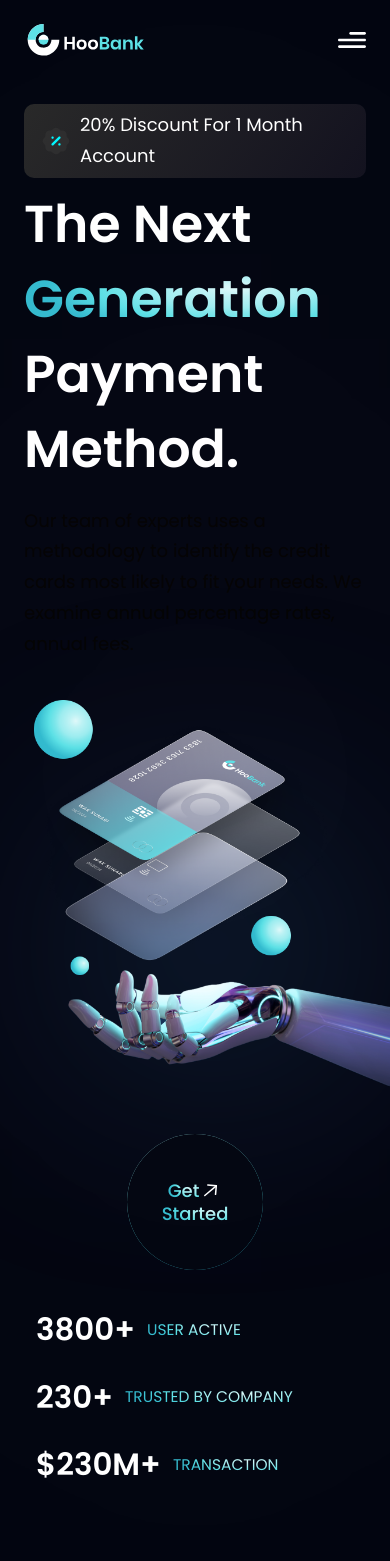
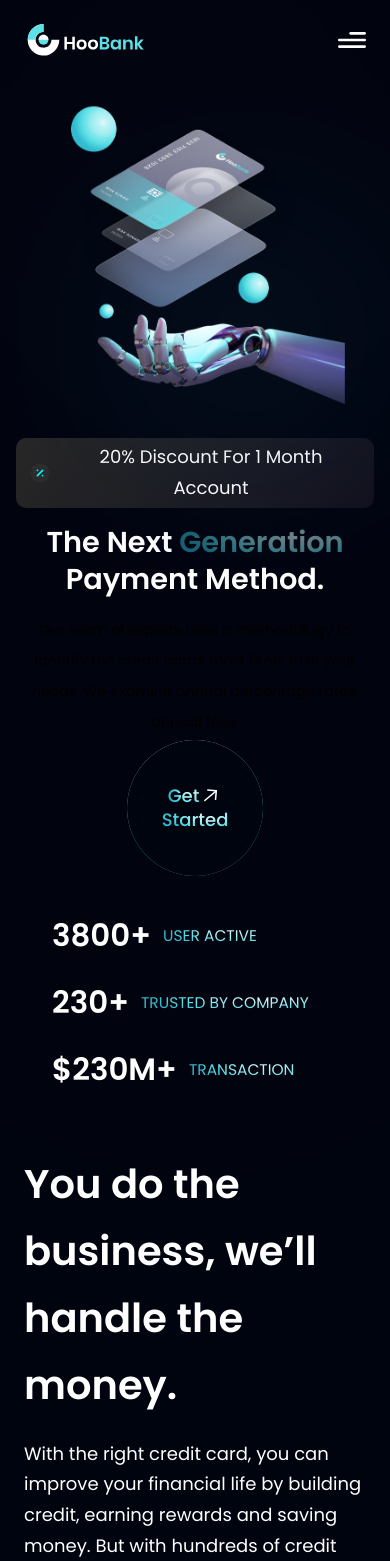
Before and after one commit to SamamaKarim092/Modern-Bank-App, a React (Vite) app: page / in a window 390 px wide. Shown: the top 1561 px of the page. Built offline with nearby package versions, Linux system fonts and the light colour scheme.

Commit message:
Apply some css  with animation and to make it responsive

```diff
--- a/package.json
+++ b/package.json
@@ -11,6 +11,7 @@
   },
   "dependencies": {
     "@tailwindcss/vite": "^4.1.11",
+    "framer-motion": "^12.23.11",
     "react": "^19.1.0",
     "react-dom": "^19.1.0",
     "tailwindcss": "^4.1.11"
--- a/src/components/Business.jsx
+++ b/src/components/Business.jsx
@@ -1,44 +1,110 @@
 import { features } from "../constants";
 import styles, { layout } from "../style";
 import Button from "./Button";
+import { motion } from "framer-motion";
 
 const FeatureCard = ({ icon, title, content, index }) => (
-  <div className={`flex flex-row p-6 rounded-[20px] ${index !== features.length - 1 ? "mb-6" : "mb-0"} feature-card text-gray-300`}>
+  <motion.div
+    className={`flex flex-row p-6 rounded-[20px] ${index !== features.length - 1 ? "mb-6" : "mb-0"} feature-card text-gray-300`}
+    initial={{ opacity: 0, x: -50 }}
+    whileInView={{ opacity: 1, x: 0 }}
+    viewport={{ once: true, margin: "-100px" }}
+    transition={{ duration: 0.5, delay: index * 0.1 }}
+    whileHover={{
+      y: -5,
+      transition: { duration: 0.2 }
+    }}
+  >
     <div className={`w-[64px] h-[64px] rounded-full ${styles.flexCenter} bg-dimBlue`}>
-      <img src={icon} alt="star" className="w-[50%] h-[50%] object-contain" />
+      <motion.img
+        src={icon}
+        alt="star"
+        className="w-[50%] h-[50%] object-contain"
+        initial={{ scale: 0 }}
+        whileInView={{ scale: 1 }}
+        viewport={{ once: true }}
+        transition={{
+          type: "spring",
+          stiffness: 300,
+          delay: index * 0.1 + 0.2
+        }}
+      />
     </div>
     <div className="flex-1 flex flex-col ml-3">
-      <h4 className="font-poppins font-semibold text-white text-[18px] leading-[23.4px] mb-1">
+      <motion.h4
+        className="font-poppins font-semibold text-white text-[18px] leading-[23.4px] mb-1"
+        initial={{ opacity: 0 }}
+        whileInView={{ opacity: 1 }}
+        viewport={{ once: true }}
+        transition={{ delay: index * 0.1 + 0.3 }}
+      >
         {title}
-      </h4>
-      <p className="font-poppins font-normal text-dimWhite text-[16px] leading-[24px]">
+      </motion.h4>
+      <motion.p
+        className="font-poppins font-normal text-dimWhite text-[16px] leading-[24px]"
+        initial={{ opacity: 0 }}
+        whileInView={{ opacity: 1 }}
+        viewport={{ once: true }}
+        transition={{ delay: index * 0.1 + 0.4 }}
+      >
         {content}
-      </p>
+      </motion.p>
     </div>
-  </div>
+  </motion.div>
 );
 
 const Business = () =>  (
   <section id="features" className={layout.section}>
-    <div className={layout.sectionInfo}>
-      <h2 className={styles.heading2}>
+    <motion.div
+      className={layout.sectionInfo}
+      initial={{ opacity: 0, y: 50 }}
+      whileInView={{ opacity: 1, y: 0 }}
+      viewport={{ once: true }}
+      transition={{ duration: 0.6 }}
+    >
+      <motion.h2
+        className={styles.heading2}
+        initial={{ opacity: 0 }}
+        whileInView={{ opacity: 1 }}
+        viewport={{ once: true }}
+        transition={{ delay: 0.2 }}
+      >
         You do the business, <br className="sm:block hidden" /> we’ll handle
         the money.
-      </h2>
-      <p className={`${styles.paragraph} max-w-[470px] mt-5 text-white`}>
+      </motion.h2>
+      <motion.p
+        className={`${styles.paragraph} max-w-[470px] mt-5 text-white`}
+        initial={{ opacity: 0 }}
+        whileInView={{ opacity: 1 }}
+        viewport={{ once: true }}
+        transition={{ delay: 0.4 }}
+      >
         With the right credit card, you can improve your financial life by
         building credit, earning rewards and saving money. But with hundreds
         of credit cards on the market.
-      </p>
+      </motion.p>
 
-      <Button styles={`mt-10`} />
-    </div>
+      <motion.div
+        initial={{ opacity: 0 }}
+        whileInView={{ opacity: 1 }}
+        viewport={{ once: true }}
+        transition={{ delay: 0.6 }}
+      >
+        <Button styles={`mt-10`} />
+      </motion.div>
+    </motion.div>
 
-    <div className={`${layout.sectionImg} flex-col`}>
+    <motion.div
+      className={`${layout.sectionImg} flex-col`}
+      initial={{ opacity: 0 }}
+      whileInView={{ opacity: 1 }}
+      viewport={{ once: true }}
+      transition={{ duration: 0.6, delay: 0.2 }}
+    >
       {features.map((feature, index) => (
         <FeatureCard key={feature.id} {...feature} index={index} />
       ))}
-    </div>
+    </motion.div>
   </section>
 );
 
--- a/src/components/Hero.jsx
+++ b/src/components/Hero.jsx
@@ -4,9 +4,9 @@ import GetStarted from "./GetStarted";
 
 const Hero = () => {
   return (
-    <section id="home" className={`flex md:flex-row flex-col ${styles.paddingY}`}>
-      <div className={`flex-1 ${styles.flexStart} flex-col xl:px-0 sm:px-16 px-6`}>
-        <div className="flex flex-row items-center py-[6px] px-4 bg-discount-gradient rounded-[10px] mb-2">
+    <section id="home" className={`flex md:flex-row flex-col ${styles.paddingY} hero-section`}>
+      <div className={`flex-1 ${styles.flexStart} flex-col xl:px-0 sm:px-16 px-6 hero-content`}>
+        <div className="flex flex-row items-center py-[6px] px-4 bg-discount-gradient rounded-[10px] mb-2 discount-badge">
           <img src={discount} alt="discount" className="w-[32px] h-[32px]" />
           <p className={`${styles.paragraph} ml-2 text-white`}>
             <span className="text-white">20%</span> Discount For{" "}
@@ -14,37 +14,37 @@ const Hero = () => {
           </p>
         </div>
 
-        <div className="flex flex-row justify-between items-center w-full">
-          <h1 className="flex-1 font-poppins font-semibold ss:text-[72px] text-[52px] text-white ss:leading-[100.8px] leading-[75px]">
+        <div className="flex flex-row justify-between items-center w-full hero-title-row">
+          <h1 className="flex-1 font-poppins font-semibold ss:text-[72px] sm:text-[60px] text-[42px] text-white ss:leading-[100.8px] sm:leading-[80px] leading-[55px] main-title">
             The Next <br className="sm:block hidden" />{" "}
-            <span className="text-gradient">Generation</span>{" "}
+            <span className="text-gradient generation-text">Generation</span>{" "}
           </h1>
-          <div className="ss:flex hidden md:mr-4 mr-0">
+          <div className="ss:flex hidden md:mr-4 mr-0 get-started-desktop">
             <GetStarted />
           </div>
         </div>
 
-        <h1 className="font-poppins font-semibold ss:text-[68px] text-[52px] text-white ss:leading-[100.8px] leading-[75px] w-full">
+        <h1 className="font-poppins font-semibold ss:text-[68px] sm:text-[56px] text-[42px] text-white ss:leading-[100.8px] sm:leading-[75px] leading-[55px] w-full payment-title">
           Payment Method.
         </h1>
-        <p className={`${styles.paragraph} max-w-[470px] mt-5`}>
+        <p className={`${styles.paragraph} max-w-[470px] mt-5 hero-description`}>
           Our team of experts uses a methodology to identify the credit cards
           most likely to fit your needs. We examine annual percentage rates,
           annual fees.
         </p>
       </div>
 
-      <div className={`flex-1 flex ${styles.flexCenter} md:my-0 my-10 relative`}>
-        <img src={robot} alt="billing" className="w-[100%] h-[100%] relative z-[5]" />
+      <div className={`flex-1 flex ${styles.flexCenter} md:my-0 my-10 relative hero-image-container`}>
+        <img src={robot} alt="billing" className="w-[100%] h-[100%] relative z-[5] robot-image" />
 
         {/* gradient start */}
-        <div className="absolute z-[0] w-[40%] h-[35%] top-0 pink__gradient" />
-        <div className="absolute z-[1] w-[80%] h-[80%] rounded-full white__gradient bottom-40" />
-        <div className="absolute z-[0] w-[50%] h-[50%] right-20 bottom-20 blue__gradient" />
+        <div className="absolute z-[0] w-[40%] h-[35%] top-0 pink__gradient gradient-pink" />
+        <div className="absolute z-[1] w-[80%] h-[80%] rounded-full white__gradient bottom-40 gradient-white" />
+        <div className="absolute z-[0] w-[50%] h-[50%] right-20 bottom-20 blue__gradient gradient-blue" />
         {/* gradient end */}
       </div>
 
-      <div className={`ss:hidden ${styles.flexCenter}`}>
+      <div className={`ss:hidden ${styles.flexCenter} get-started-mobile`}>
         <GetStarted />
       </div>
     </section>
--- a/src/components/Stats.jsx
+++ b/src/components/Stats.jsx
@@ -1,17 +1,41 @@
+import { motion } from "framer-motion";
 import { stats } from "../constants";
 import styles from "../style";
 
+const statVariants = {
+  hidden: { opacity: 0, y: 20 },
+  visible: (i) => ({
+    opacity: 1,
+    y: 0,
+    transition: {
+      delay: i * 0.2,
+      duration: 0.6,
+      ease: "easeOut",
+    },
+  }),
+};
+
 const Stats = () => (
-  <section className={`${styles.flexCenter} flex-row flex-wrap sm:mb-20 mb-6`}>
-    {stats.map((stat) => (
-      <div key={stat.id} className={`flex-1 flex justify-start items-center flex-row m-3`} >
+  <section
+    className={`${styles.flexCenter} flex-row flex-wrap sm:mb-20 mb-6 px-4`}
+  >
+    {stats.map((stat, index) => (
+      <motion.div
+        key={stat.id}
+        className="flex-1 flex justify-start items-center flex-row m-3 min-w-[200px]"
+        custom={index}
+        initial="hidden"
+        whileInView="visible"
+        viewport={{ once: true, amount: 0.5 }}
+        variants={statVariants}
+      >
         <h4 className="font-poppins font-semibold xs:text-[40.89px] text-[30.89px] xs:leading-[53.16px] leading-[43.16px] text-white">
           {stat.value}
         </h4>
         <p className="font-poppins font-normal xs:text-[20.45px] text-[15.45px] xs:leading-[26.58px] leading-[21.58px] text-gradient uppercase ml-3">
           {stat.title}
         </p>
-      </div>
+      </motion.div>
     ))}
   </section>
 );
--- a/src/index.css
+++ b/src/index.css
@@ -175,105 +175,387 @@
   }
 }
 
-/* Rainbow hover effect for navbar links - ENHANCED VERSION */
-.rainbow-hover {
+/* Glow hover effect for navbar links */
+.glow-on-hover {
   position: relative;
-  isolation: isolate;
+  z-index: 0;
+  border: none;
+  outline: none;
+  cursor: pointer;
+  border-radius: 6px;
+  padding: 8px 16px;
+  transition: color 0.3s ease;
 }
 
-.rainbow-hover::before {
+.glow-on-hover:before {
   content: '';
+  background: linear-gradient(45deg, #ff0000, #ff7300, #fffb00, #48ff00, #00ffd5, #002bff, #7a00ff, #ff00c8, #ff0000);
   position: absolute;
-  inset: 0;
-  border-radius: inherit;
-  padding: 2px; /* Controls the thickness of the border */
-  background: conic-gradient(
-    from var(--angle, 0deg),
-    #ff0080,
-    #ff8c00,
-    #ffd500,
-    #00ff80,
-    #0080ff,
-    #8000ff,
-    #ff0080
-  );
-  mask:
-    linear-gradient(black 0 0) content-box,
-    linear-gradient(black 0 0);
-  mask-composite: xor;
-  -webkit-mask-composite: xor;
+  top: -2px;
+  left: -2px;
+  background-size: 400%;
   z-index: -1;
+  filter: blur(5px);
+  width: calc(100% + 4px);
+  height: calc(100% + 4px);
+  animation: glowing 20s linear infinite;
   opacity: 0;
-  transition: opacity 0.3s ease;
-  animation: rainbow-spin 3s linear infinite;
+  transition: opacity .3s ease-in-out;
+  border-radius: 6px;
 }
 
-.rainbow-hover:hover::before {
+.glow-on-hover:hover:before {
   opacity: 1;
 }
 
-@keyframes rainbow-spin {
-  0% {
-    --angle: 0deg;
+.glow-on-hover:after {
+  z-index: -1;
+  content: '';
+  position: absolute;
+  width: 100%;
+  height: 100%;
+  background: var(--color-primary, #00040f);
+  left: 0;
+  top: 0;
+  border-radius: 6px;
+}
+
+@keyframes glowing {
+  0% { background-position: 0 0; }
+  50% { background-position: 400% 0; }
+  100% { background-position: 0 0; }
+}
+
+/* Hero Component Responsive Animations */
+
+/* Section Animation */
+.hero-section {
+  animation: fadeInUp 1s ease-out;
+}
+
+/* Content Animations */
+.hero-content {
+  animation: slideInLeft 0.8s ease-out;
+}
+
+.discount-badge {
+  animation: bounceIn 1.2s ease-out 0.3s both;
+  transition: transform 0.3s ease, box-shadow 0.3s ease;
+}
+
+.discount-badge:hover {
+  transform: translateY(-2px) scale(1.02);
+  box-shadow: 0 8px 25px rgba(255, 255, 255, 0.1);
+}
+
+.main-title {
+  animation: slideInLeft 0.8s ease-out 0.2s both;
+}
+
+.generation-text {
+  animation: gradientPulse 2s ease-in-out infinite;
+}
+
+.payment-title {
+  animation: slideInLeft 0.8s ease-out 0.4s both;
+}
+
+.hero-description {
+  animation: fadeInUp 0.8s ease-out 0.6s both;
+}
+
+.get-started-desktop {
+  animation: slideInRight 0.8s ease-out 0.5s both;
+}
+
+.get-started-mobile {
+  animation: fadeInUp 0.8s ease-out 0.8s both;
+}
+
+/* Image Container Animations */
+.hero-image-container {
+  animation: slideInRight 0.8s ease-out 0.3s both;
+}
+
+.robot-image {
+  animation: float 3s ease-in-out infinite;
+  transition: transform 0.3s ease;
+}
+
+.robot-image:hover {
+  transform: scale(1.02);
+}
+
+/* Gradient Animations */
+.gradient-pink {
+  animation: gradientFloat 4s ease-in-out infinite;
+}
+
+.gradient-white {
+  animation: gradientPulse 3s ease-in-out infinite reverse;
+}
+
+.gradient-blue {
+  animation: gradientFloat 3.5s ease-in-out infinite 1s;
+}
+
+/* Keyframe Animations */
+@keyframes fadeInUp {
+  from {
+    opacity: 0;
+    transform: translateY(30px);
   }
-  100% {
-    --angle: 360deg;
+  to {
+    opacity: 1;
+    transform: translateY(0);
   }
 }
 
-/* Enhanced rectangular rainbow border with smooth color movement */
-.rainbow-hover-alt {
-  position: relative;
-  isolation: isolate;
-  --rect-angle: 0deg;
-}
-
-.rainbow-hover-alt::before {
-  content: '';
-  position: absolute;
-  inset: -2px; /* Negative inset creates the border effect */
-  border-radius: inherit;
-  background: conic-gradient(
-    from var(--rect-angle),
-    #ff0080,
-    #ff8c00,
-    #ffd500,
-    #00ff80,
-    #0080ff,
-    #8000ff,
-    #ff0080
-  );
-  z-index: -2;
-  opacity: 0;
-  transition: opacity 0.3s ease;
-  animation: rainbow-rect-rotate 3s linear infinite;
-}
-
-.rainbow-hover-alt::after {
-  content: '';
-  position: absolute;
-  inset: 0;
-  background: inherit;
-  border-radius: inherit;
-  z-index: -1;
-}
-
-.rainbow-hover-alt:hover::before {
-  opacity: 1;
-}
-
-@keyframes rainbow-rect-rotate {
-  0% {
-    --rect-angle: 0deg;
+@keyframes slideInLeft {
+  from {
+    opacity: 0;
+    transform: translateX(-50px);
   }
-  100% {
-    --rect-angle: 360deg;
+  to {
+    opacity: 1;
+    transform: translateX(0);
   }
 }
 
-/* Enable CSS custom property animation for rectangular angle */
-@property --rect-angle {
-  syntax: "<angle>";
-  inherits: false;
-  initial-value: 0deg;
+@keyframes slideInRight {
+  from {
+    opacity: 0;
+    transform: translateX(50px);
+  }
+  to {
+    opacity: 1;
+    transform: translateX(0);
+  }
 }
+
+@keyframes bounceIn {
+  0% {
+    opacity: 0;
+    transform: scale(0.3) translateY(-20px);
+  }
+  50% {
+    opacity: 1;
+    transform: scale(1.05) translateY(0);
+  }
+  70% {
+    transform: scale(0.95);
+  }
+  100% {
+    opacity: 1;
+    transform: scale(1);
+  }
+}
+
+@keyframes float {
+  0%, 100% {
+    transform: translateY(0px);
+  }
+  50% {
+    transform: translateY(-10px);
+  }
+}
+
+@keyframes gradientFloat {
+  0%, 100% {
+    transform: translateY(0px) scale(1);
+    opacity: 0.8;
+  }
+  50% {
+    transform: translateY(-15px) scale(1.05);
+    opacity: 0.6;
+  }
+}
+
+@keyframes gradientPulse {
+  0%, 100% {
+    opacity: 0.8;
+    transform: scale(1);
+  }
+  50% {
+    opacity: 0.5;
+    transform: scale(1.1);
+  }
+}
+
+/* Responsive Design Enhancements */
+
+/* Large tablets and small desktops */
+@media (max-width: 1024px) {
+  .hero-section {
+    padding: 2rem 0;
+  }
+
+  .main-title, .payment-title {
+    font-size: clamp(2.5rem, 5vw, 4rem);
+    line-height: 1.2;
+  }
+
+  .hero-image-container {
+    margin: 2rem 0;
+  }
+
+  .gradient-white {
+    bottom: 8rem;
+  }
+}
+
+/* Tablets */
+@media (max-width: 768px) {
+  .hero-section {
+    flex-direction: column;
+    text-align: center;
+    padding: 1.5rem 0;
+  }
+
+  .hero-content {
+    padding: 0 2rem;
+  }
+
+  .hero-title-row {
+    flex-direction: column;
+    align-items: center;
+    gap: 1rem;
+  }
+
+  .main-title, .payment-title {
+    font-size: clamp(2rem, 4.5vw, 3.5rem);
+    text-align: center;
+  }
+
+  .hero-description {
+    text-align: center;
+    max-width: 100%;
+    margin: 1.5rem auto 0;
+  }
+
+  .hero-image-container {
+    order: -1;
+    margin: 1rem 0 2rem;
+    max-width: 400px;
+    align-self: center;
+  }
+
+  .gradient-white {
+    bottom: 6rem;
+  }
+
+  .gradient-blue {
+    right: 1rem;
+    bottom: 1rem;
+  }
+}
+
+/* Mobile phones */
+@media (max-width: 480px) {
+  .hero-content {
+    padding: 0 1rem;
+  }
+
+  .discount-badge {
+    padding: 4px 12px;
+    margin-bottom: 1rem;
+  }
+
+  .discount-badge img {
+    width: 24px;
+    height: 24px;
+  }
+
+  .main-title, .payment-title {
+    font-size: clamp(1.8rem, 6vw, 2.5rem);
+    line-height: 1.3;
+  }
+
+  .hero-description {
+    font-size: 0.9rem;
+    margin-top: 1rem;
+    padding: 0 0.5rem;
+  }
+
+  .hero-image-container {
+    max-width: 300px;
+    margin: 0.5rem 0 1.5rem;
+  }
+
+  .gradient-pink {
+    width: 50%;
+    height: 40%;
+  }
+
+  .gradient-white {
+    width: 90%;
+    height: 90%;
+    bottom: 4rem;
+  }
+
+  .gradient-blue {
+    width: 60%;
+    height: 60%;
+    right: 0.5rem;
+    bottom: 0.5rem;
+  }
+}
+
+/* Very small screens */
+@media (max-width: 320px) {
+  .main-title, .payment-title {
+    font-size: 1.6rem;
+    line-height: 1.4;
+  }
+
+  .hero-description {
+    font-size: 0.85rem;
+  }
+
+  .hero-image-container {
+    max-width: 250px;
+  }
+
+  .discount-badge {
+    font-size: 0.8rem;
+  }
+}
+
+/* Reduced motion for accessibility */
+@media (prefers-reduced-motion: reduce) {
+  .hero-section,
+  .hero-content,
+  .discount-badge,
+  .main-title,
+  .payment-title,
+  .hero-description,
+  .get-started-desktop,
+  .get-started-mobile,
+  .hero-image-container,
+  .robot-image,
+  .gradient-pink,
+  .gradient-white,
+  .gradient-blue {
+    animation: none;
+  }
+
+  .generation-text {
+    animation: none;
+  }
+}
+
+/* Hover effects for interactive elements */
+@media (hover: hover) {
+  .hero-content:hover .main-title {
+    transform: translateX(5px);
+    transition: transform 0.3s ease;
+  }
+
+  .hero-image-container:hover .gradient-pink {
+    animation-duration: 2s;
+  }
+
+  .hero-image-container:hover .gradient-blue {
+    animation-duration: 2s;
+  }
+}
```
Also changed, not shown: src/components/Navbar.jsx (+7 -17 lines), 1 other file (tests, documents, lock files or other folders).
